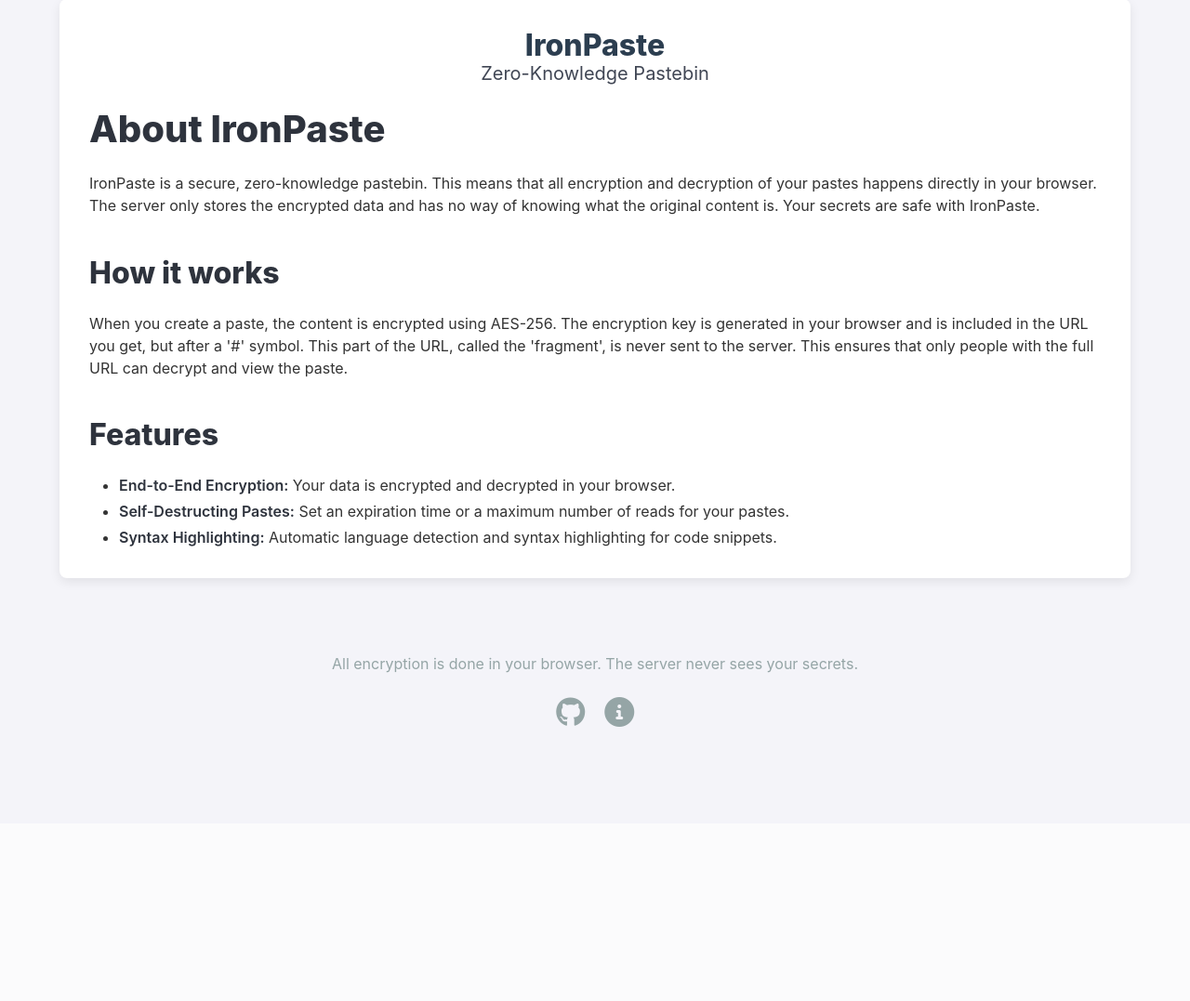
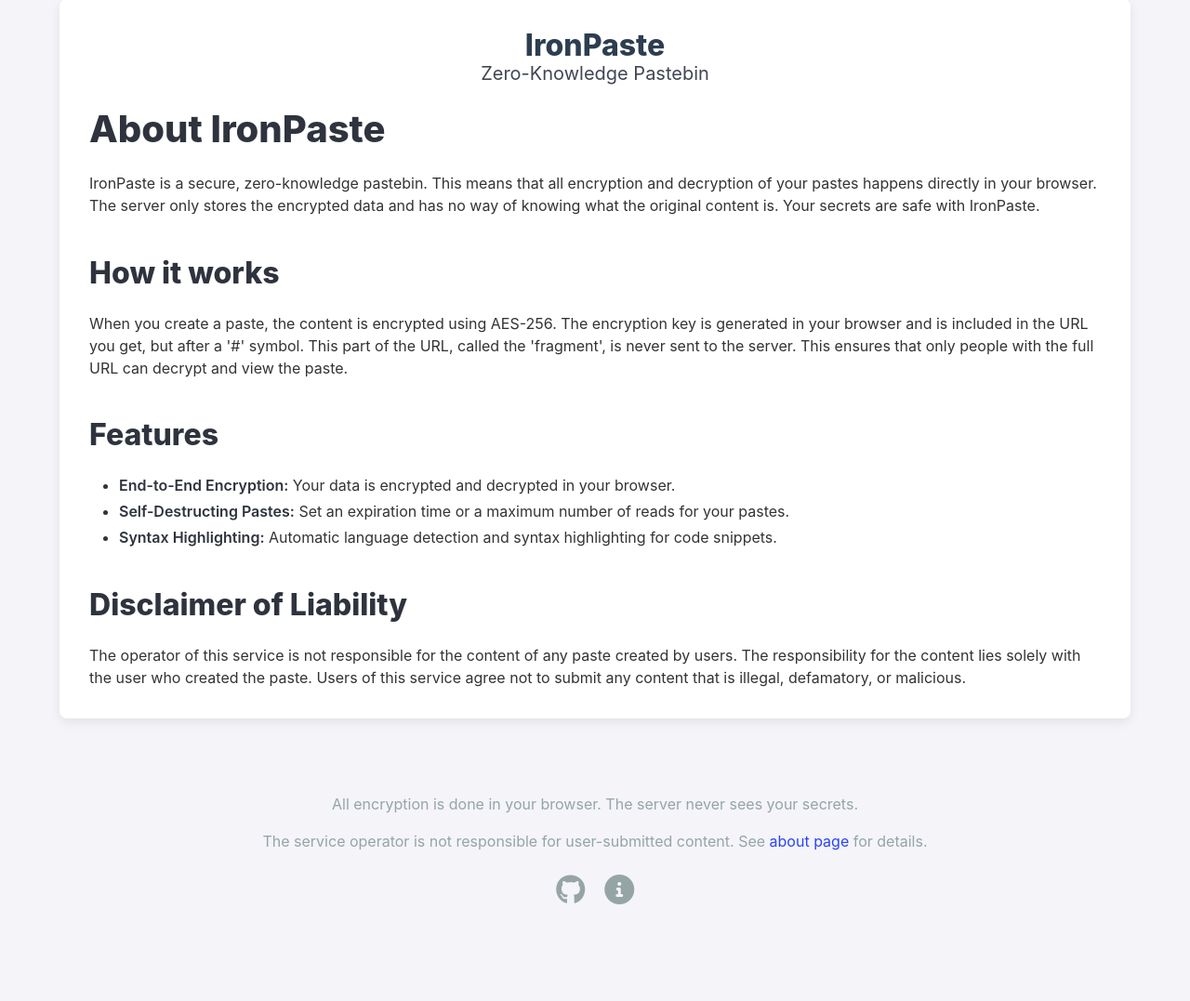
Before and after one commit to ClementLG/IronPaste, a Flask app: page /about in a window 1280 px wide. Shown: the part 33-1110 px from the top of the page at 93% size. Before the commit the page ends 815 px from the top, so only its background shows below. Run offline with Flask 3, Linux system fonts and the light colour scheme.

Commit message:
adding disclaimer

```diff
--- a/templates/about.html
+++ b/templates/about.html
@@ -14,5 +14,7 @@
         <li><strong>Self-Destructing Pastes:</strong> Set an expiration time or a maximum number of reads for your pastes.</li>
         <li><strong>Syntax Highlighting:</strong> Automatic language detection and syntax highlighting for code snippets.</li>
     </ul>
+    <h3 class="title is-3">Disclaimer of Liability</h3>
+    <p>The operator of this service is not responsible for the content of any paste created by users. The responsibility for the content lies solely with the user who created the paste. Users of this service agree not to submit any content that is illegal, defamatory, or malicious.</p>
 </div>
 {% endblock %}
--- a/templates/layout.html
+++ b/templates/layout.html
@@ -22,6 +22,7 @@
     <footer class="footer">
         <div class="content has-text-centered">
             <p>All encryption is done in your browser. The server never sees your secrets.</p>
+            <p>The service operator is not responsible for user-submitted content. See <a href="/about">about page</a> for details.</p>
             <p>
                 <a href="https://github.com/ClementLG/IronPaste" target="_blank" rel="noopener noreferrer" class="icon is-large" aria-label="GitHub Repository">
                     <i class="fab fa-github fa-2x"></i>
```
Also changed, not shown: README.md.
